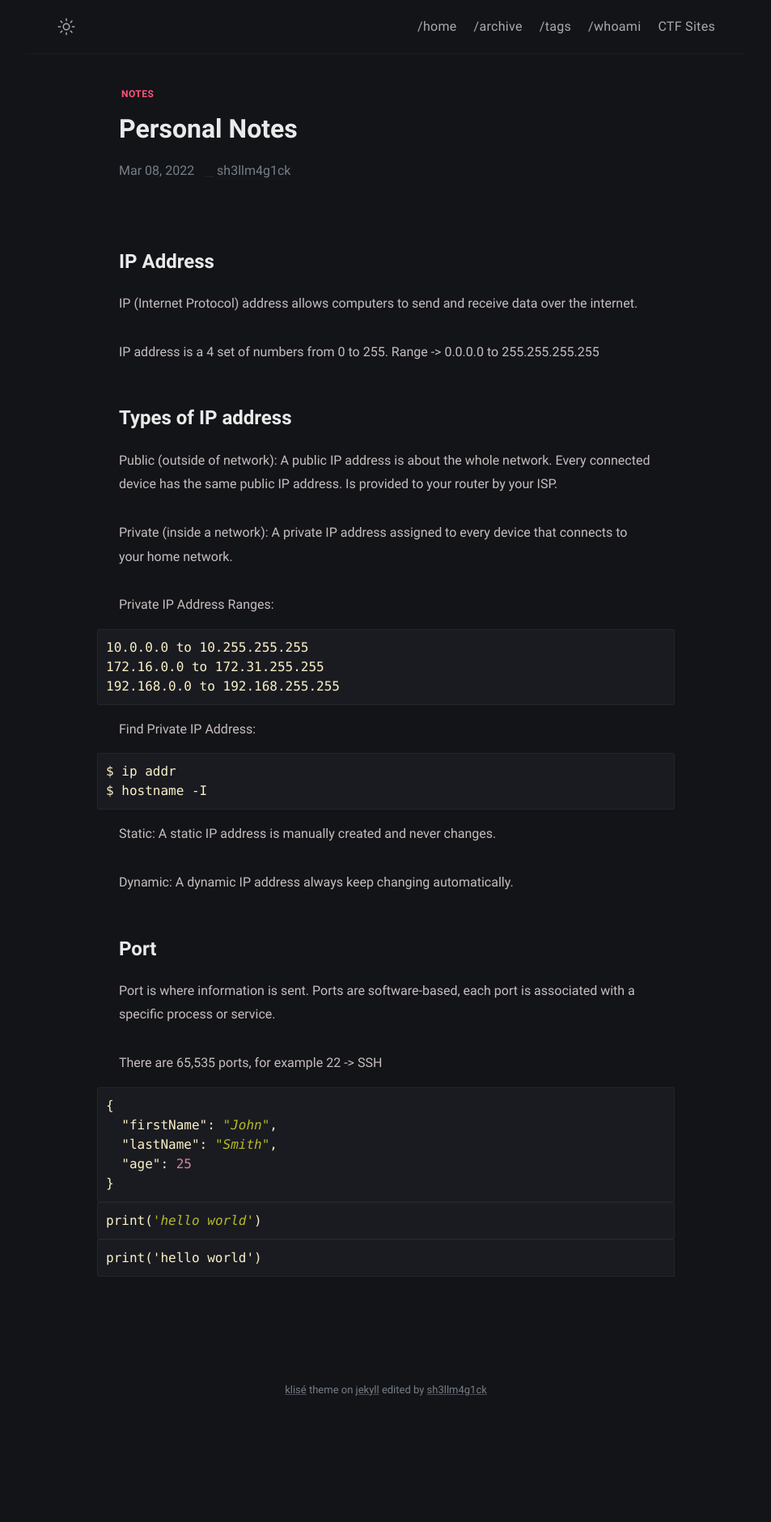
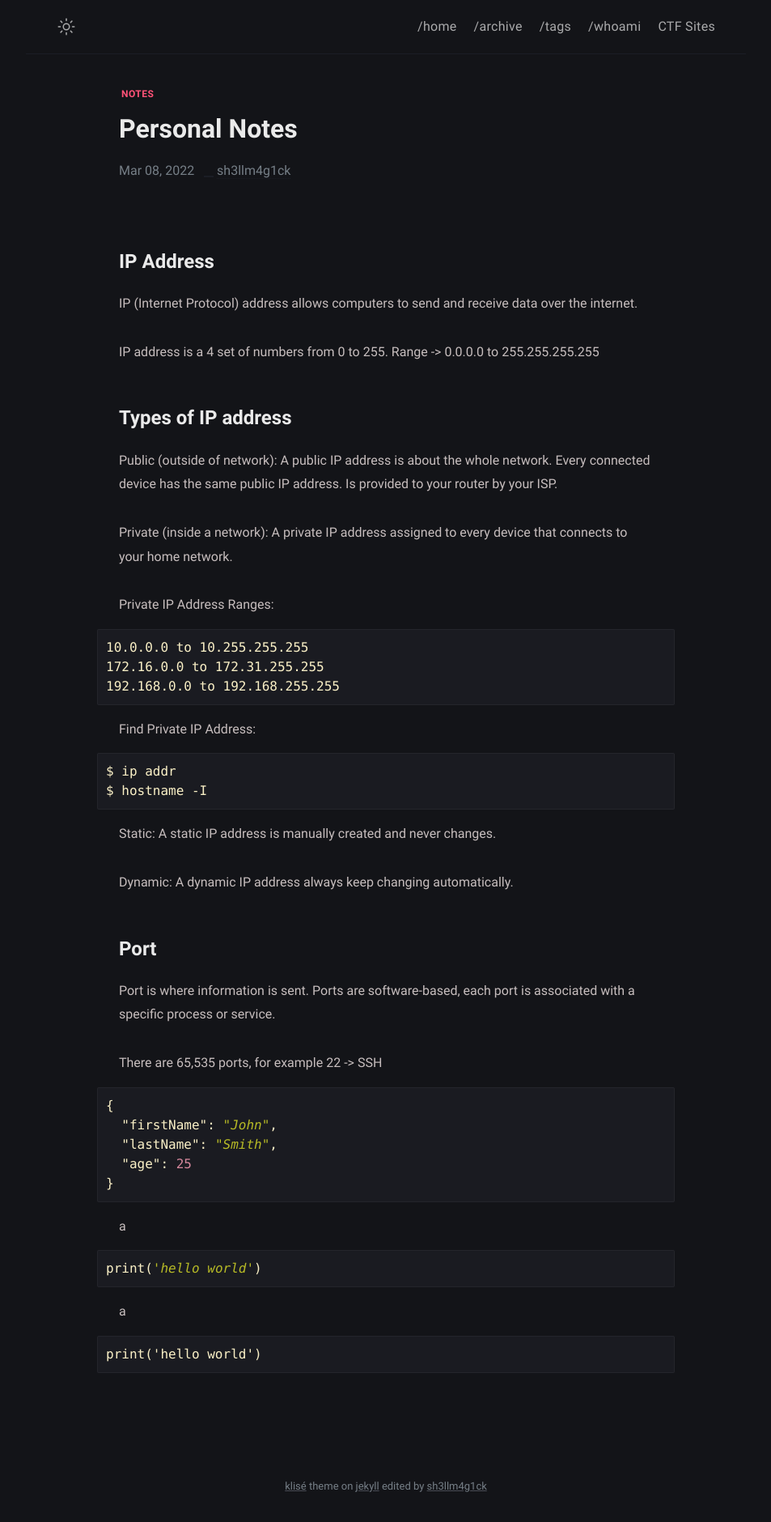
Before and after one commit to sh3llm4g1ck/sh3llm4g1ck.github.io, a Jekyll site: the page built from _posts/personal-notes/2022-03-08-personal-notes.md, in a window 1280 px wide. Shown: the whole page at 81% size, without its empty margins (163-1116 px from the left). Built offline with Jekyll 4.4.1, drawn with Linux system fonts in a browser that asks for light colours; before the commit the page ends 1761 px from its top, so only the background shows below that.

````diff
--- a/_posts/personal-notes/2022-03-08-personal-notes.md
+++ b/_posts/personal-notes/2022-03-08-personal-notes.md
@@ -42,12 +42,12 @@ There are 65,535 ports, for example 22 -> SSH
   "age": 25
 }
 ```
-
+a
 
 ```python
 print('hello world')
 ```
-
+a
 
 ```
 print('hello world')
````
